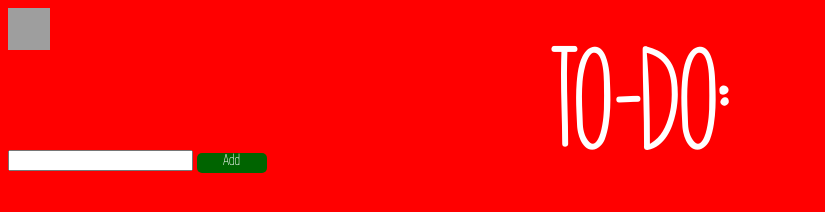
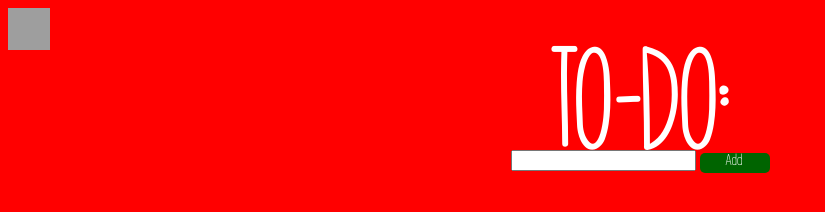
Before and after one commit to CarminaP/CarminaP.github.io, a plain HTML site: page to-do.html in a window 1280 px wide. Shown: the whole page, without its empty margins (0-825 px from the left). Drawn offline with nearby package versions, Linux system fonts and the light colour scheme; grey boxes are pictures that could not be loaded.

Commit message:
Update to-do.html

```diff
--- a/to-do.html
+++ b/to-do.html
@@ -62,13 +62,13 @@
 <body bgcolor= "#FF0000">
     <a href="http://fornesarturo.github.io/lazyouthub"><img src="https://cdn2.iconfinder.com/data/icons/basic-4/512/home-128.png" height="42" width="42"/></a>
     <div id="yay">TO-DO:</div>
-    <div id="center" >
+    <center>
             <form name ="checkListForm">
                 <input type="text" name="checkListItem"/>
           </form>
           <div id="button"> Add </div>
           <br/>
           <div id = "center" class = "list"></div>
-      </div>
+      </center>
     </body>
 </html>
```
